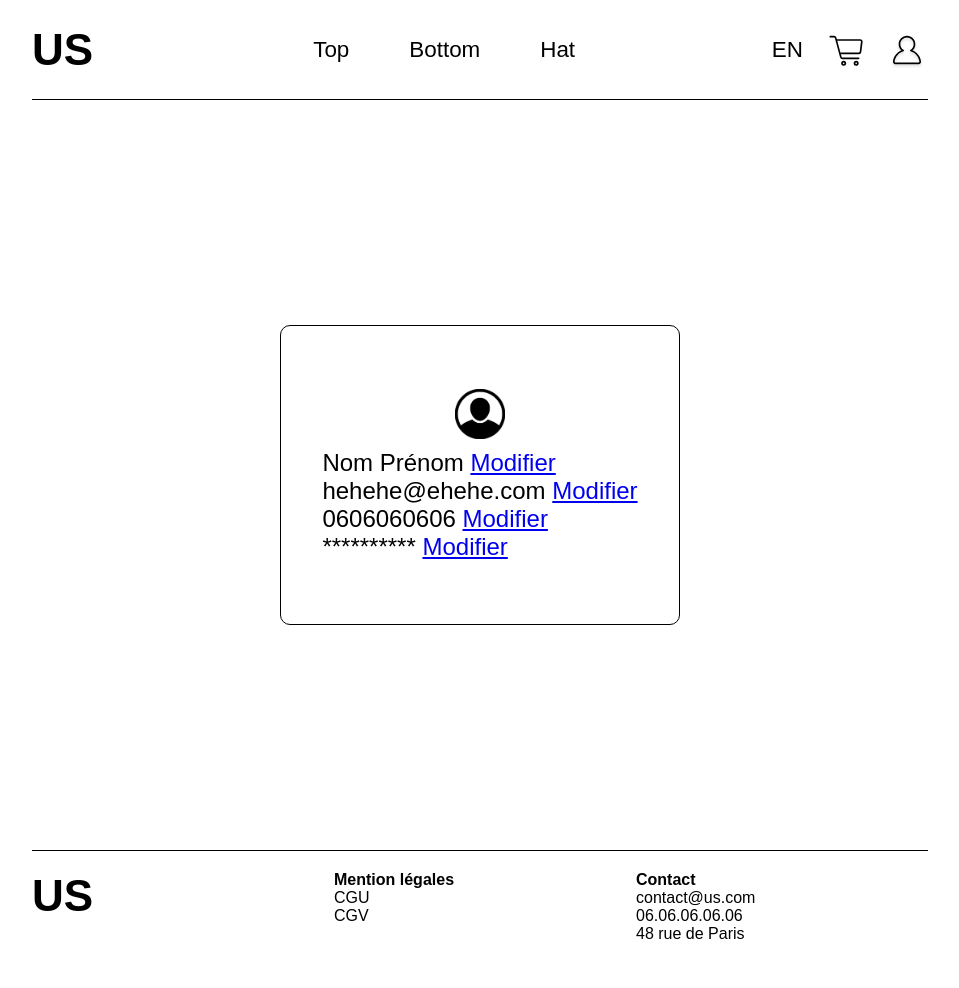
After one commit to ethannicolle/projet-philiance, a PHP site: page /account.html in a window 1280 px wide. The commit adds this page. Shown: the whole page, without its empty margins (160-1119 px from the left). Run offline with PHP 8.4, Linux system fonts and the light colour scheme.

Commit message:
Major changes

```diff
--- /dev/null
+++ b/account.html
@@ -0,0 +1,147 @@
+<!DOCTYPE html>
+<html>
+
+<head>
+    <meta charset="UTF-8">
+    <meta name="viewport" content="width=device-width, initial-scale=1.0">
+    <title>US Streetwear</title>
+    <link rel="stylesheet" href="./assets/css/main.css">
+    <script defer src="./assets/js/main.js"></script>
+</head>
+
+<body>
+
+    <nav class="flex">
+        <div class="flex container logo--container">
+            <h2 class="logo">US</h2>
+        </div>
+
+        <div class="flex container nav--container">
+            <div class="flex nav--links">
+                <ul class="flex nav--list">
+                    <li class="flex nav--items" id="translate" data-translate='top' data-link="true" data-url="http://127.0.0.1:5500/products.html?type=top">Haut</li>
+                    <li class="flex nav--items" id="translate" data-translate='bottom' data-link="true" data-url="http://127.0.0.1:5500/products.html?type=bottom">Bas</li>
+                    <li class="flex nav--items" id="translate" data-translate='hat' data-link="true" data-url="http://127.0.0.1:5500/products.html?type=hat">Chapeau</li>
+                </ul>
+            </div>
+            <div class="flex nav--client">
+                <ul class="flex nav--list">
+                    <li class="flex nav--items menu--toggler">
+                        <span id="lang">FR</span>
+                        <ul class="language-sub-menu">
+                            <li class="flex sub-items" id='fr'>FR</li>
+                            <li class="flex sub-items" id='en'>EN</li>
+                        </ul>
+                    </li>
+                    <li class="flex nav--items">
+                        <svg width="40px" height="40px" viewBox="0 0 24 24" fill="none"
+                            xmlns="http://www.w3.org/2000/svg">
+                            <g clip-path="url(#clip0_15_35)">
+                                <rect width="24" height="24" fill="white" />
+                                <path
+                                    d="M5.33331 6H19.8672C20.4687 6 20.9341 6.52718 20.8595 7.12403L20.1095 13.124C20.0469 13.6245 19.6215 14 19.1172 14H16.5555H9.44442H7.99998"
+                                    stroke="#000000" stroke-linejoin="round" />
+                                <path
+                                    d="M2 4H4.23362C4.68578 4 5.08169 4.30341 5.19924 4.74003L8.30076 16.26C8.41831 16.6966 8.81422 17 9.26638 17H19"
+                                    stroke="#000000" stroke-linecap="round" stroke-linejoin="round" />
+                                <circle cx="10" cy="20" r="1" stroke="#000000" stroke-linejoin="round" />
+                                <circle cx="17.5" cy="20" r="1" stroke="#000000" stroke-linejoin="round" />
+                            </g>
+                            <defs>
+                                <clipPath id="clip0_15_35">
+                                    <rect width="24" height="24" fill="white" />
+                                </clipPath>
+                            </defs>
+                        </svg>
+                    </li>
+                    <li class="flex nav--items">
+                        <svg width="40px" height="40px" viewBox="0 0 24 24" fill="none"
+                            xmlns="http://www.w3.org/2000/svg">
+                            <g clip-path="url(#clip0_15_82)">
+                                <rect width="24" height="24" fill="white" />
+                                <g filter="url(#filter0_d_15_82)">
+                                    <path
+                                        d="M14.3365 12.3466L14.0765 11.9195C13.9082 12.022 13.8158 12.2137 13.8405 12.4092C13.8651 12.6046 14.0022 12.7674 14.1907 12.8249L14.3365 12.3466ZM9.6634 12.3466L9.80923 12.8249C9.99769 12.7674 10.1348 12.6046 10.1595 12.4092C10.1841 12.2137 10.0917 12.022 9.92339 11.9195L9.6634 12.3466ZM4.06161 19.002L3.56544 18.9402L4.06161 19.002ZM19.9383 19.002L20.4345 18.9402L19.9383 19.002ZM16 8.5C16 9.94799 15.2309 11.2168 14.0765 11.9195L14.5965 12.7737C16.0365 11.8971 17 10.3113 17 8.5H16ZM12 4.5C14.2091 4.5 16 6.29086 16 8.5H17C17 5.73858 14.7614 3.5 12 3.5V4.5ZM7.99996 8.5C7.99996 6.29086 9.79082 4.5 12 4.5V3.5C9.23854 3.5 6.99996 5.73858 6.99996 8.5H7.99996ZM9.92339 11.9195C8.76904 11.2168 7.99996 9.948 7.99996 8.5H6.99996C6.99996 10.3113 7.96342 11.8971 9.40342 12.7737L9.92339 11.9195ZM9.51758 11.8683C6.36083 12.8309 3.98356 15.5804 3.56544 18.9402L4.55778 19.0637C4.92638 16.1018 7.02381 13.6742 9.80923 12.8249L9.51758 11.8683ZM3.56544 18.9402C3.45493 19.8282 4.19055 20.5 4.99996 20.5V19.5C4.70481 19.5 4.53188 19.2719 4.55778 19.0637L3.56544 18.9402ZM4.99996 20.5H19V19.5H4.99996V20.5ZM19 20.5C19.8094 20.5 20.545 19.8282 20.4345 18.9402L19.4421 19.0637C19.468 19.2719 19.2951 19.5 19 19.5V20.5ZM20.4345 18.9402C20.0164 15.5804 17.6391 12.8309 14.4823 11.8683L14.1907 12.8249C16.9761 13.6742 19.0735 16.1018 19.4421 19.0637L20.4345 18.9402Z"
+                                        fill="#000000" />
+                                </g>
+                            </g>
+                            <defs>
+                                <filter id="filter0_d_15_82" x="2.55444" y="3.5" width="18.8911" height="19"
+                                    filterUnits="userSpaceOnUse" color-interpolation-filters="sRGB">
+                                    <feFlood flood-opacity="0" result="BackgroundImageFix" />
+                                    <feColorMatrix in="SourceAlpha" type="matrix"
+                                        values="0 0 0 0 0 0 0 0 0 0 0 0 0 0 0 0 0 0 127 0" result="hardAlpha" />
+                                    <feOffset dy="1" />
+                                    <feGaussianBlur stdDeviation="0.5" />
+                                    <feColorMatrix type="matrix" values="0 0 0 0 0 0 0 0 0 0 0 0 0 0 0 0 0 0 0.1 0" />
+                                    <feBlend mode="normal" in2="BackgroundImageFix" result="effect1_dropShadow_15_82" />
+                                    <feBlend mode="normal" in="SourceGraphic" in2="effect1_dropShadow_15_82"
+                                        result="shape" />
+                                </filter>
+                                <clipPath id="clip0_15_82">
+                                    <rect width="24" height="24" fill="white" />
+                                </clipPath>
+                            </defs>
+                        </svg>
+                    </li>
+                </ul>
+            </div>
+        </div>
+
+        <div class="flex container hamburger--container">
+            <div class="hamburger"></div>
+        </div>
+    </nav>
+
+    <main>
+        <div class="flex account--container">
+            <div class="flex account-card">
+                <div class="flex account-image">
+                    <img src="./assets/img/profile.png" width="50px" alt="">
+                </div>
+                <div class="account-info">
+                    <div class="account-name">
+                        <span>Nom Prénom</span>
+                        <a href="#">Modifier</a>
+                    </div>
+                    <div class="account-email">
+                        <span>hehehe@ehehe.com</span>
+                        <a href="#">Modifier</a>
+                    </div>
+                    <div class="account-phone">
+                        <span>0606060606</span>
+                        <a href="#">Modifier</a>
+                    </div>
+                    <div class="account-password">
+                        <span>**********</span>
+                        <a href="#">Modifier</a>
+                    </div>
+                </div>
+            </div>
+        </div>
+    </main>
+
+    <footer>
+        <div class="footer-logo">
+            <h2 class="logo">US</h2>
+        </div>
+        <div class="legal-mention">
+            <h4>Mention légales</h4>
+            <ul>
+                <li>CGU</li>
+                <li>CGV</li>
+            </ul>
+        </div>
+        <div class="contact">
+            <h4>Contact</h4>
+            <ul>
+                <li>contact@us.com</li>
+                <li>06.06.06.06.06</li>
+                <li>48 rue de Paris</li>
+            </ul>
+        </div>
+    </footer>
+
+</body>
+
+</html>
--- a/assets/css/main.css
+++ b/assets/css/main.css
@@ -395,3 +395,83 @@ footer {
 .buy-now a:hover {
     background-color: rgb(57, 55, 55);
 }
+
+/* Login section */
+
+.login--container {
+    justify-content: center;
+    align-items: center;
+    min-height: 800px;
+}
+
+.login--container form {
+    border: 1px solid black;
+    border-radius: 10px;
+    width: 400px;
+    min-height: 300px;
+    justify-content: center;
+    align-items: center;
+    flex-direction: column;
+    padding: 40px;
+}
+
+.login--container div {
+    flex-direction: column;
+    text-align: center;
+    gap: 10px;
+}
+
+.login--container input {
+    width: 200px;
+    height: 30px;
+    border-radius: 10px;
+    border: 1px solid black;
+    outline: none;
+    padding: 0 5px;
+}
+
+.login--container button {
+    margin-top: 10px;
+    width: 100px;
+    height: 30px;
+    background-color: rgb(31, 30, 30);
+    color: white;
+    border: none;
+    border-radius: 10px;
+    cursor: pointer;
+
+}
+
+.login--container button:hover {
+    background-color: rgb(57, 55, 55);
+}
+
+/* Account section */
+
+.account--container {
+    width: 100%;
+    min-height: 750px;
+    justify-content: center;
+    align-items: center;
+}
+
+.account-card {
+    width: 400px;
+    min-height: 300px;
+    align-items: center;
+    flex-direction: column;
+    border: 1px solid black;
+    border-radius: 10px;
+    justify-content: center;
+    gap: 10px;
+}
+
+.account-image {
+    width: 100%;
+    justify-content: center;
+    align-items: center;
+}
+
+.account-info {
+    font-size: 24px;
+}
```
Also changed, not shown: login.html (added, +135 -0 lines), register.html (added, +147 -0 lines), assets/img/profile.png (added).
